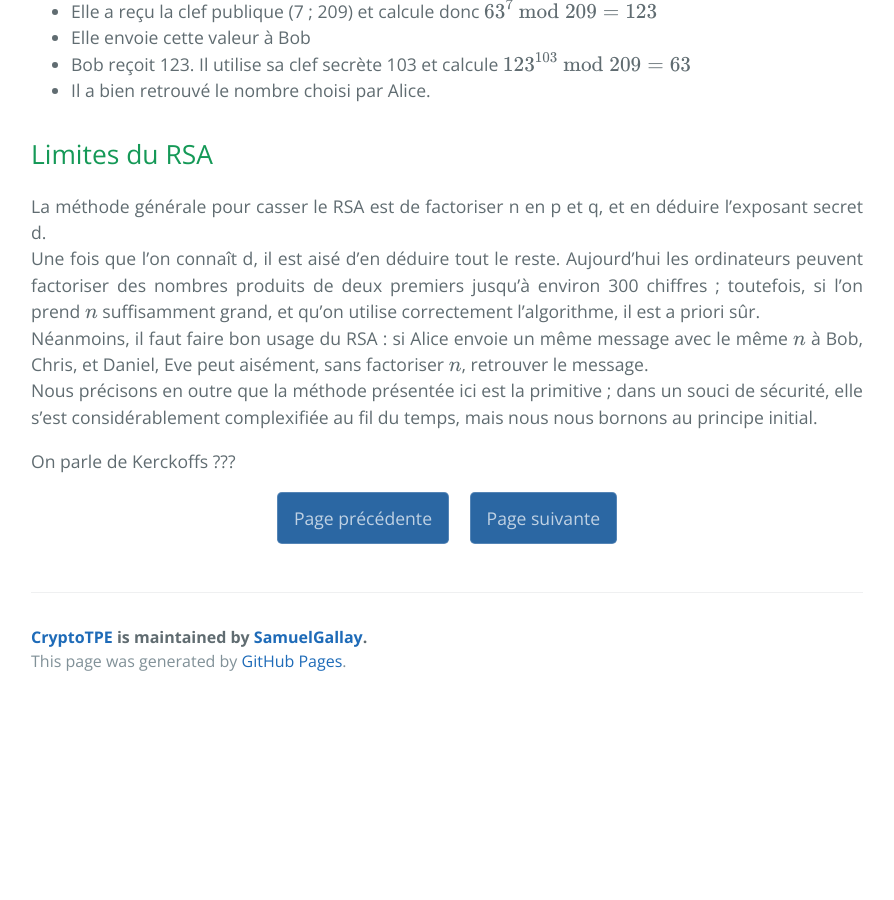
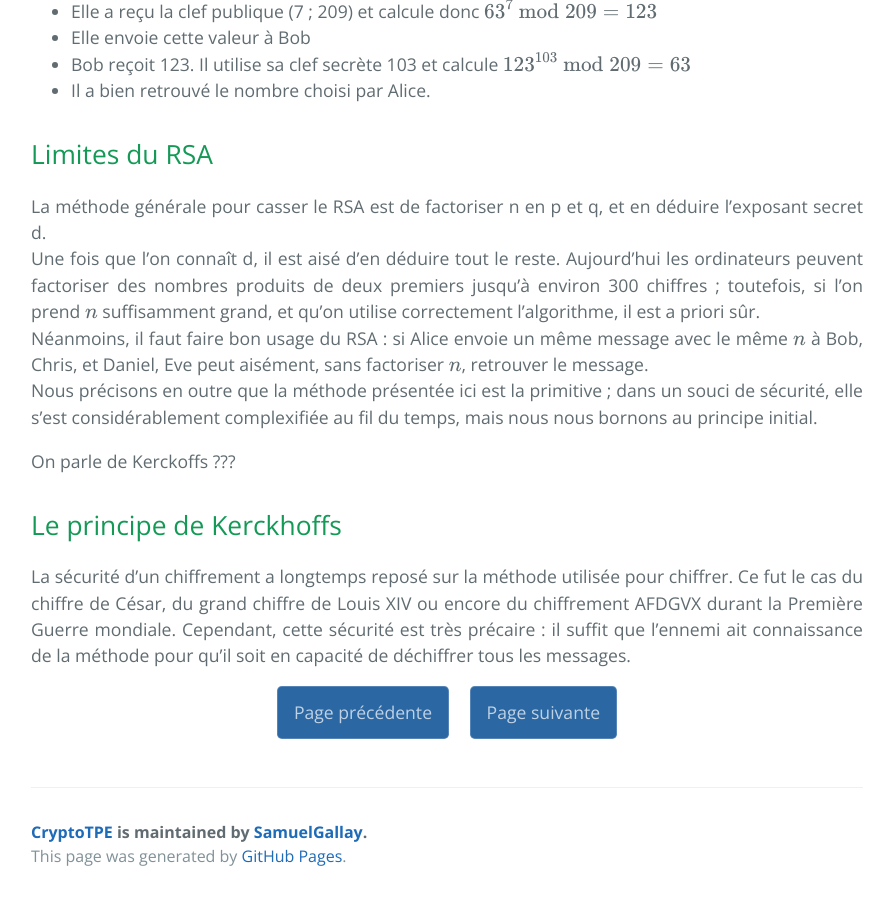
Before and after one commit to SamuelGallay/CryptoTPE, a Jekyll site: the page built from pages/4_Internet/3_rsa.md, in a window 1280 px wide and 900 px high, scrolled down 2209 px. Shown: the whole window, without its empty margins (193-1087 px from the left). Built offline with Jekyll 4.4.1, drawn with Linux system fonts in a browser that asks for light colours; our own code applies the rules of GitHub Pages for plain Markdown files; formulas are drawn with MathJax 3; before the commit the page ends 2914 px from its top, so only the background shows below that.

Commit message:
Update 3_rsa.md

```diff
--- a/pages/4_Internet/3_rsa.md
+++ b/pages/4_Internet/3_rsa.md
@@ -64,3 +64,6 @@ Néanmoins, il faut faire bon usage du RSA : si Alice envoie un même message av
 Nous précisons en outre que la méthode présentée ici est la primitive ; dans un souci de sécurité, elle s'est considérablement complexifiée au fil du temps, mais nous nous bornons au principe initial.
 
 On parle de Kerckoffs ???
+## Le principe de Kerckhoffs
+
+La sécurité d'un chiffrement a longtemps reposé sur la méthode utilisée pour chiffrer. Ce fut le cas du chiffre de César, du grand chiffre de Louis XIV ou encore du chiffrement AFDGVX durant la Première Guerre mondiale. Cependant, cette sécurité est très précaire : il suffit que l'ennemi ait connaissance de la méthode pour qu'il soit en capacité de déchiffrer tous les messages.
```
